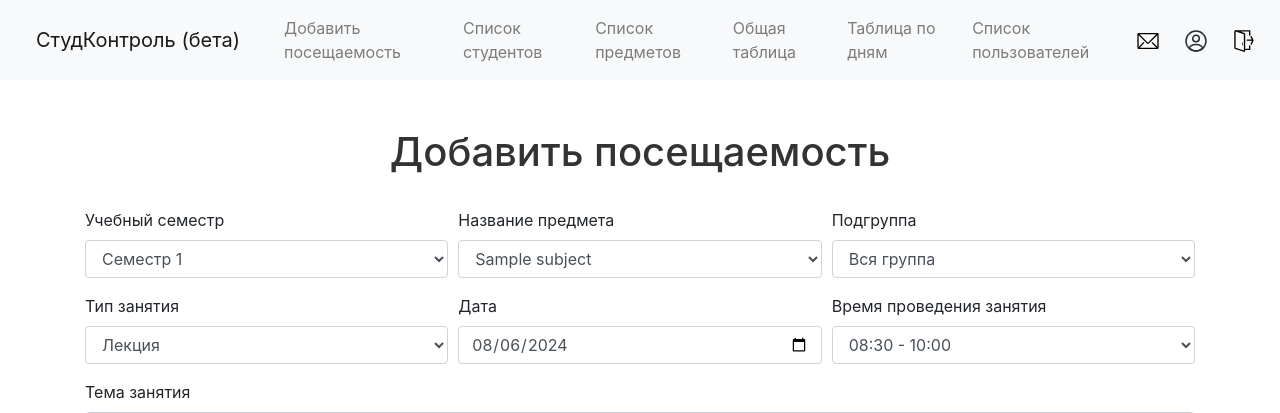
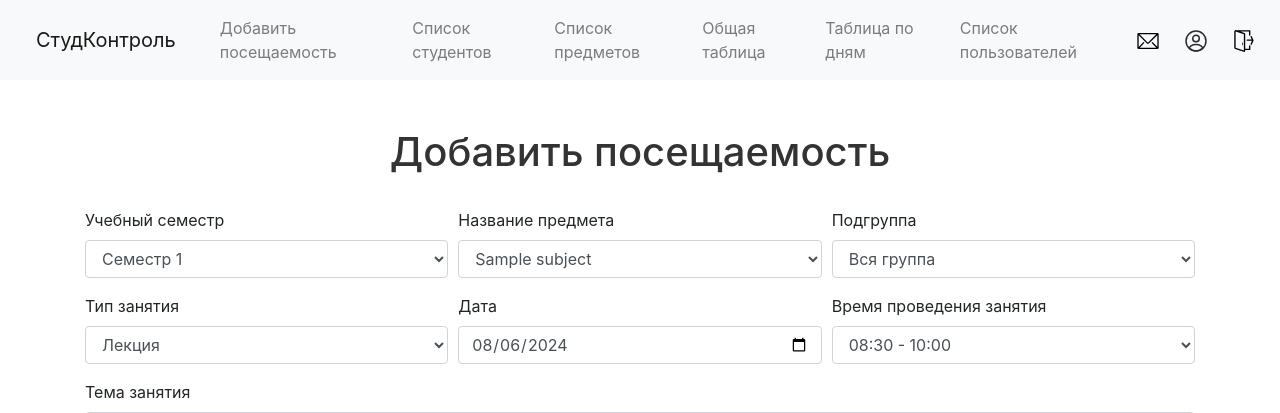
Before and after one commit to ushakov-v/studcontrol, a Flask app: page /attendance in a window 1280 px wide. Shown: the top 413 px of the page. Run offline with Flask 3, Linux system fonts and the light colour scheme; a user stored in the database is signed in; tables that the repository leaves empty hold one stand-in row (values such as "Sample post"); some libraries are stand-ins or nearby versions.

Commit message:
Исправлен навбар

```diff
--- a/templates/navbar.html
+++ b/templates/navbar.html
@@ -50,7 +50,7 @@
 </head>
 <body>
 <nav class="navbar navbar-expand-lg navbar-light bg-light">
-    <a class="navbar-brand" href="/">СтудКонтроль (бета)</a>
+    <a class="navbar-brand" href="/">СтудКонтроль</a>
     <button class="navbar-toggler" type="button" data-toggle="collapse" data-target="#navbarNav" aria-controls="navbarNav" aria-expanded="false" aria-label="Toggle navigation">
         <span class="navbar-toggler-icon"></span>
     </button>
```
